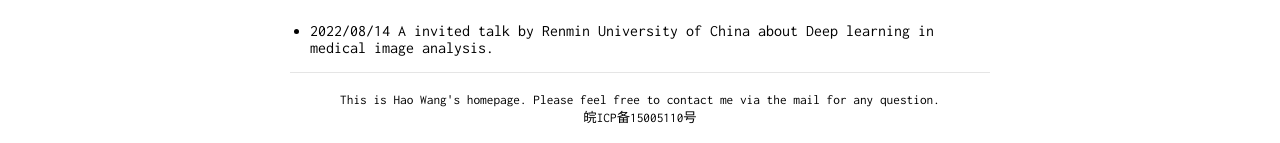
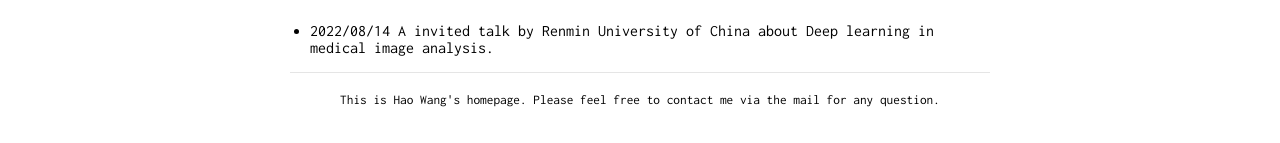
Before and after one commit to Waynehfut/Waynehfut, a Jekyll site: the page built from index.md, in a window 1280 px wide. Shown: the part 1725-1868 px from the top of the page. Built offline with Jekyll 4.4.1, drawn with Linux system fonts in a browser that asks for light colours; our own code applies the rules of GitHub Pages for plain Markdown files.

Commit message:
Update default.html

```diff
--- a/_layouts/default.html
+++ b/_layouts/default.html
@@ -86,8 +86,6 @@
                     <hr />
                     <p style="text-align: center; margin-bottom: 10px; padding-bottom:20px;">
                     <a href="{{ site.footer_url }}" style="color: black"><small>{{ site.footer_text }}</small></a>
-                    <br>
-                    <a href="https://beian.miit.gov.cn/#/Integrated/index" style="color: black"><small>皖ICP备15005110号</small></a>
                     </p>
                 {% endif %}
 
```
